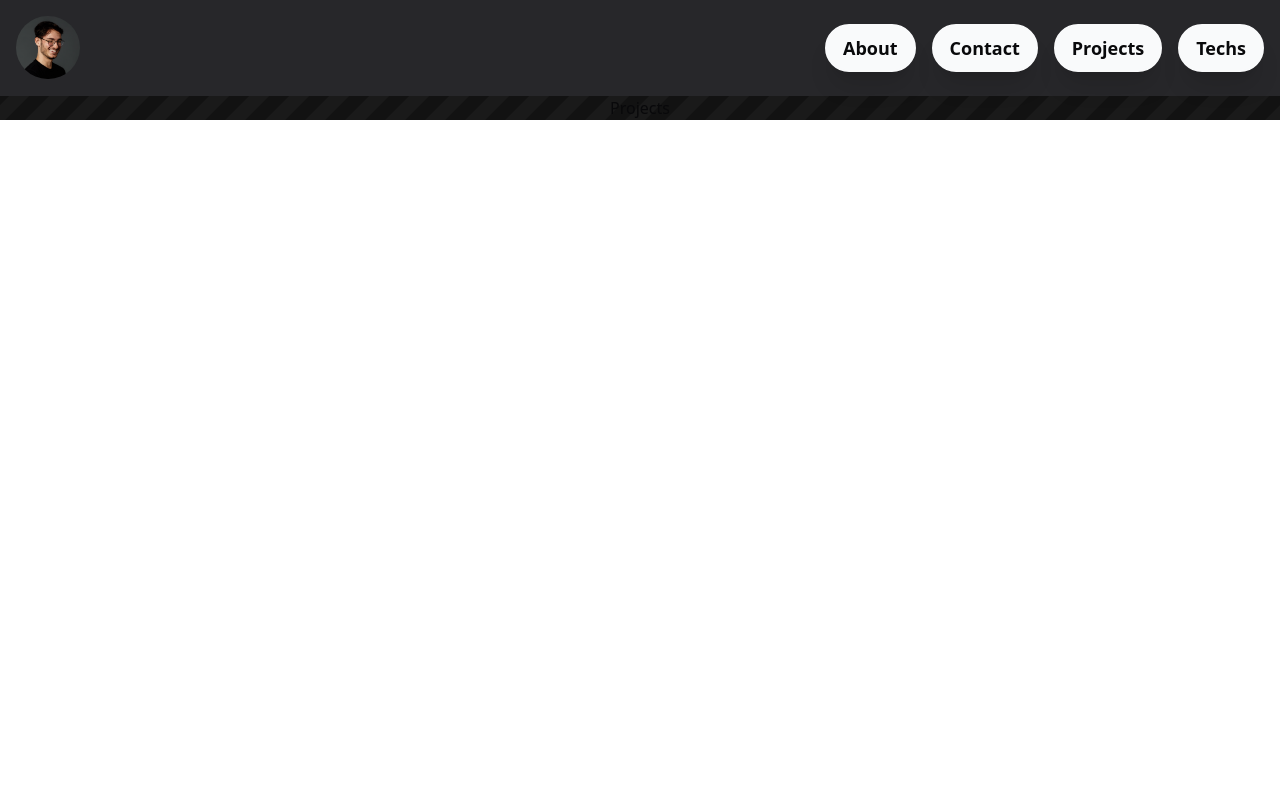
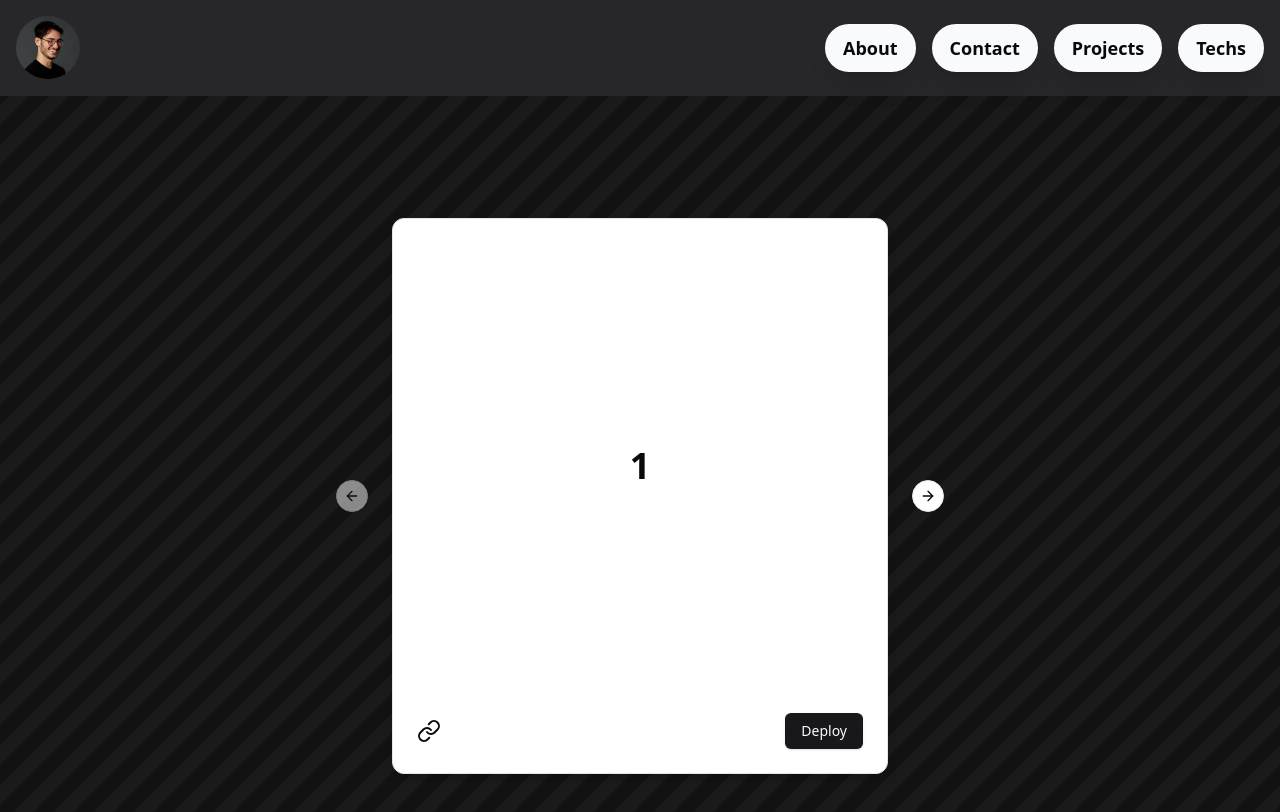
Before and after one commit to fernandoaneto2/My-portifolio, a Next.js app: page /pages/projects in a window 1280 px wide. Shown: the top 812 px of the page. Built offline with nearby package versions, Linux system fonts and the light colour scheme.

Commit message:
feat: Estrutura da Page Projects finalizada

```diff
--- a/package.json
+++ b/package.json
@@ -15,6 +15,7 @@
     "@tailwindcss/vite": "^4.0.7",
     "class-variance-authority": "^0.7.1",
     "clsx": "^2.1.1",
+    "embla-carousel-react": "^8.5.2",
     "lucide-react": "^0.475.0",
     "next": "15.1.7",
     "next-themes": "^0.4.4",
--- a/src/app/index.module.css
+++ b/src/app/index.module.css
@@ -2,7 +2,7 @@
   /* Background */
   /* Basic dimensions and centering */
   width: 100%;
-  height: 100%;
+  height: 100ch;
   display: flex;
   justify-content: center;
   align-items: center;
@@ -33,10 +33,3 @@
     background-position: 40px 40px;
   }
 }
-
-@media (max-width: 768px) {
-  .container {
-    width: 100%;
-    height: 100%;
-  }
-}
--- a/src/app/pages/about/page.module.css
+++ b/src/app/pages/about/page.module.css
@@ -1,4 +1,8 @@
 .container {
+
+
+
+  /* Background */
   /* Basic dimensions and centering */
   width: 100%;
   height: 100%;
--- a/src/app/pages/contact/page.module.css
+++ b/src/app/pages/contact/page.module.css
@@ -2,7 +2,7 @@
   /* Background */
   /* Basic dimensions and centering */
   width: 100%;
-  height: 100%;
+  height: 100vh;
   display: flex;
   justify-content: center;
   align-items: center;
@@ -33,10 +33,3 @@
     background-position: 40px 40px;
   }
 }
-
-@media (max-width: 768px) {
-  .container {
-    width: 100%;
-    height: 100%;
-  }
-}
--- a/src/app/pages/projects/page.jsx
+++ b/src/app/pages/projects/page.jsx
@@ -1,12 +1,61 @@
 import React from "react";
 import style from "./page.module.css";
 
+import { Button } from "@/components/ui/button";
+
+import {
+  Carousel,
+  CarouselContent,
+  CarouselItem,
+  CarouselNext,
+  CarouselPrevious,
+} from "@/components/ui/carousel";
+
+import {
+  Card,
+  CardContent,
+  CardDescription,
+  CardFooter,
+  CardHeader,
+  CardTitle,
+} from "@/components/ui/card";
+import { Link } from "lucide-react";
+
 const ProjectsPage = () => {
   return (
-    <div className={style.container}>
-      <div className="flex flex-col items-center justify-center">
-        <h1>Projects</h1>
-      </div>
+    <div
+      className={`${style.container} flex justify-center items-center min-h-screen`}
+    >
+      <Carousel className="w-3/4 max-w-lg">
+        <CarouselContent className="flex">
+          {Array.from({ length: 3 }).map((_, index) => (
+            <CarouselItem key={index} className="w-3/4 md:w-1/2 lg:w-1/3">
+              <div className="p-2">
+                <Card className="shadow-lg">
+                  <CardContent className="flex aspect-square items-center justify-center p-6">
+                    <span className="text-4xl font-semibold">{index + 1}</span>
+                  </CardContent>
+
+                  <CardFooter className="flex justify-between">
+                    <Link
+                      href="https://github.com/fernandoaneto2"
+                      className=""
+                      target="_blank"
+                    >
+                      GitHub
+                      <Button variant="outline"></Button>
+                    </Link>
+
+                    <Button>Deploy</Button>
+                  </CardFooter>
+                </Card>
+              </div>
+            </CarouselItem>
+          ))}
+        </CarouselContent>
+        <CarouselPrevious />
+        <CarouselNext />
+      </Carousel>
     </div>
   );
 };
--- a/src/app/pages/projects/page.module.css
+++ b/src/app/pages/projects/page.module.css
@@ -1,8 +1,11 @@
 .container {
   /* Background */
   /* Basic dimensions and centering */
+  padding: 0;
+  margin: 0;
+  box-sizing: border-box;
   width: 100%;
-  height: 100%;
+  height: 100vh;
   display: flex;
   justify-content: center;
   align-items: center;
@@ -33,10 +36,3 @@
     background-position: 40px 40px;
   }
 }
-
-@media (max-width: 768px) {
-  .container {
-    width: 100%;
-    height: 100%;
-  }
-}
--- a/src/app/pages/techs/page.jsx
+++ b/src/app/pages/techs/page.jsx
@@ -4,9 +4,7 @@ import style from "./page.module.css";
 const TechsPage = () => {
   return (
     <div className={style.container}>
-      <div className="flex flex-col items-center justify-center">
-        <h1>Techs</h1>
-      </div>
+      <div className="flex flex-col items-center justify-center"></div>
     </div>
   );
 };
--- a/src/app/pages/techs/page.module.css
+++ b/src/app/pages/techs/page.module.css
@@ -2,7 +2,7 @@
   /* Background */
   /* Basic dimensions and centering */
   width: 100%;
-  height: 100%;
+  height: 100vh;
   display: flex;
   justify-content: center;
   align-items: center;
@@ -33,10 +33,3 @@
     background-position: 40px 40px;
   }
 }
-
-@media (max-width: 768px) {
-  .container {
-    width: 100%;
-    height: 100%;
-  }
-}
--- a/src/components/ui/button.tsx
+++ b/src/components/ui/button.tsx
@@ -5,25 +5,26 @@ import { cva, type VariantProps } from "class-variance-authority";
 import { cn } from "@/lib/utils";
 
 const buttonVariants = cva(
-  "inline-flex items-center justify-center gap-2 whitespace-nowrap rounded-md text-sm font-medium ring-offset-background transition-colors focus-visible:outline-none focus-visible:ring-2 focus-visible:ring-ring focus-visible:ring-offset-2 disabled:pointer-events-none disabled:opacity-50 [&_svg]:pointer-events-none [&_svg]:size-4 [&_svg]:shrink-0",
+  "inline-flex items-center justify-center gap-2 whitespace-nowrap rounded-md text-sm font-medium transition-colors focus-visible:outline-none focus-visible:ring-1 focus-visible:ring-ring disabled:pointer-events-none disabled:opacity-50 [&_svg]:pointer-events-none [&_svg]:size-4 [&_svg]:shrink-0",
   {
     variants: {
       variant: {
-        default: "bg-primary text-primary-foreground hover:bg-primary/90",
+        default:
+          "bg-primary text-primary-foreground shadow hover:bg-primary/90",
         destructive:
-          "bg-destructive text-destructive-foreground hover:bg-destructive/90",
+          "bg-destructive text-destructive-foreground shadow-sm hover:bg-destructive/90",
         outline:
-          "border border-input bg-background hover:bg-accent hover:text-accent-foreground",
+          "border border-input bg-background shadow-sm hover:bg-accent hover:text-accent-foreground",
         secondary:
-          "bg-secondary text-secondary-foreground hover:bg-secondary/80",
+          "bg-secondary text-secondary-foreground shadow-sm hover:bg-secondary/80",
         ghost: "hover:bg-accent hover:text-accent-foreground",
         link: "text-primary underline-offset-4 hover:underline",
       },
       size: {
-        default: "h-10 px-4 py-2",
-        sm: "h-9 rounded-md px-3",
-        lg: "h-11 rounded-md px-8",
-        icon: "h-10 w-10",
+        default: "h-9 px-4 py-2",
+        sm: "h-8 rounded-md px-3 text-xs",
+        lg: "h-10 rounded-md px-8",
+        icon: "h-9 w-9",
       },
     },
     defaultVariants: {
--- /dev/null
+++ b/src/components/ui/card.tsx
@@ -0,0 +1,76 @@
+import * as React from "react"
+
+import { cn } from "@/lib/utils"
+
+const Card = React.forwardRef<
+  HTMLDivElement,
+  React.HTMLAttributes<HTMLDivElement>
+>(({ className, ...props }, ref) => (
+  <div
+    ref={ref}
+    className={cn(
+      "rounded-xl border bg-card text-card-foreground shadow",
+      className
+    )}
+    {...props}
+  />
+))
+Card.displayName = "Card"
+
+const CardHeader = React.forwardRef<
+  HTMLDivElement,
+  React.HTMLAttributes<HTMLDivElement>
+>(({ className, ...props }, ref) => (
+  <div
+    ref={ref}
+    className={cn("flex flex-col space-y-1.5 p-6", className)}
+    {...props}
+  />
+))
+CardHeader.displayName = "CardHeader"
+
+const CardTitle = React.forwardRef<
+  HTMLDivElement,
+  React.HTMLAttributes<HTMLDivElement>
+>(({ className, ...props }, ref) => (
+  <div
+    ref={ref}
+    className={cn("font-semibold leading-none tracking-tight", className)}
+    {...props}
+  />
+))
+CardTitle.displayName = "CardTitle"
+
+const CardDescription = React.forwardRef<
+  HTMLDivElement,
+  React.HTMLAttributes<HTMLDivElement>
+>(({ className, ...props }, ref) => (
+  <div
+    ref={ref}
+    className={cn("text-sm text-muted-foreground", className)}
+    {...props}
+  />
+))
+CardDescription.displayName = "CardDescription"
+
+const CardContent = React.forwardRef<
+  HTMLDivElement,
+  React.HTMLAttributes<HTMLDivElement>
+>(({ className, ...props }, ref) => (
+  <div ref={ref} className={cn("p-6 pt-0", className)} {...props} />
+))
+CardContent.displayName = "CardContent"
+
+const CardFooter = React.forwardRef<
+  HTMLDivElement,
+  React.HTMLAttributes<HTMLDivElement>
+>(({ className, ...props }, ref) => (
+  <div
+    ref={ref}
+    className={cn("flex items-center p-6 pt-0", className)}
+    {...props}
+  />
+))
+CardFooter.displayName = "CardFooter"
+
+export { Card, CardHeader, CardFooter, CardTitle, CardDescription, CardContent }
--- /dev/null
+++ b/src/components/ui/carousel.tsx
@@ -0,0 +1,262 @@
+"use client";
+
+import * as React from "react";
+import useEmblaCarousel, {
+  type UseEmblaCarouselType,
+} from "embla-carousel-react";
+import { ArrowLeft, ArrowRight } from "lucide-react";
+
+import { cn } from "@/lib/utils";
+import { Button } from "@/components/ui/button";
+
+type CarouselApi = UseEmblaCarouselType[1];
+type UseCarouselParameters = Parameters<typeof useEmblaCarousel>;
+type CarouselOptions = UseCarouselParameters[0];
+type CarouselPlugin = UseCarouselParameters[1];
+
+type CarouselProps = {
+  opts?: CarouselOptions;
+  plugins?: CarouselPlugin;
+  orientation?: "horizontal" | "vertical";
+  setApi?: (api: CarouselApi) => void;
+};
+
+type CarouselContextProps = {
+  carouselRef: ReturnType<typeof useEmblaCarousel>[0];
+  api: ReturnType<typeof useEmblaCarousel>[1];
+  scrollPrev: () => void;
+  scrollNext: () => void;
+  canScrollPrev: boolean;
+  canScrollNext: boolean;
+} & CarouselProps;
+
+const CarouselContext = React.createContext<CarouselContextProps | null>(null);
+
+function useCarousel() {
+  const context = React.useContext(CarouselContext);
+
+  if (!context) {
+    throw new Error("useCarousel must be used within a <Carousel />");
+  }
+
+  return context;
+}
+
+const Carousel = React.forwardRef<
+  HTMLDivElement,
+  React.HTMLAttributes<HTMLDivElement> & CarouselProps
+>(
+  (
+    {
+      orientation = "horizontal",
+      opts,
+      setApi,
+      plugins,
+      className,
+      children,
+      ...props
+    },
+    ref
+  ) => {
+    const [carouselRef, api] = useEmblaCarousel(
+      {
+        ...opts,
+        axis: orientation === "horizontal" ? "x" : "y",
+      },
+      plugins
+    );
+    const [canScrollPrev, setCanScrollPrev] = React.useState(false);
+    const [canScrollNext, setCanScrollNext] = React.useState(false);
+
+    const onSelect = React.useCallback((api: CarouselApi) => {
+      if (!api) {
+        return;
+      }
+
+      setCanScrollPrev(api.canScrollPrev());
+      setCanScrollNext(api.canScrollNext());
+    }, []);
+
+    const scrollPrev = React.useCallback(() => {
+      api?.scrollPrev();
+    }, [api]);
+
+    const scrollNext = React.useCallback(() => {
+      api?.scrollNext();
+    }, [api]);
+
+    const handleKeyDown = React.useCallback(
+      (event: React.KeyboardEvent<HTMLDivElement>) => {
+        if (event.key === "ArrowLeft") {
+          event.preventDefault();
+          scrollPrev();
+        } else if (event.key === "ArrowRight") {
+          event.preventDefault();
+          scrollNext();
+        }
+      },
+      [scrollPrev, scrollNext]
+    );
+
+    React.useEffect(() => {
+      if (!api || !setApi) {
+        return;
+      }
+
+      setApi(api);
+    }, [api, setApi]);
+
+    React.useEffect(() => {
+      if (!api) {
+        return;
+      }
+
+      onSelect(api);
+      api.on("reInit", onSelect);
+      api.on("select", onSelect);
+
+      return () => {
+        api?.off("select", onSelect);
+      };
+    }, [api, onSelect]);
+
+    return (
+      <CarouselContext.Provider
+        value={{
+          carouselRef,
+          api: api,
+          opts,
+          orientation:
+            orientation || (opts?.axis === "y" ? "vertical" : "horizontal"),
+          scrollPrev,
+          scrollNext,
+          canScrollPrev,
+          canScrollNext,
+        }}
+      >
+        <div
+          ref={ref}
+          onKeyDownCapture={handleKeyDown}
+          className={cn("relative", className)}
+          role="region"
+          aria-roledescription="carousel"
+          {...props}
+        >
+          {children}
+        </div>
+      </CarouselContext.Provider>
+    );
+  }
+);
+Carousel.displayName = "Carousel";
+
+const CarouselContent = React.forwardRef<
+  HTMLDivElement,
+  React.HTMLAttributes<HTMLDivElement>
+>(({ className, ...props }, ref) => {
+  const { carouselRef, orientation } = useCarousel();
+
+  return (
+    <div ref={carouselRef} className="overflow-hidden">
+      <div
+        ref={ref}
+        className={cn(
+          "flex",
+          orientation === "horizontal" ? "-ml-4" : "-mt-4 flex-col",
+          className
+        )}
+        {...props}
+      />
+    </div>
+  );
+});
+CarouselContent.displayName = "CarouselContent";
+
+const CarouselItem = React.forwardRef<
+  HTMLDivElement,
+  React.HTMLAttributes<HTMLDivElement>
+>(({ className, ...props }, ref) => {
+  const { orientation } = useCarousel();
+
+  return (
+    <div
+      ref={ref}
+      role="group"
+      aria-roledescription="slide"
+      className={cn(
+        "min-w-0 shrink-0 grow-0 basis-full",
+        orientation === "horizontal" ? "pl-4" : "pt-4",
+        className
+      )}
+      {...props}
+    />
+  );
+});
+CarouselItem.displayName = "CarouselItem";
+
+const CarouselPrevious = React.forwardRef<
+  HTMLButtonElement,
+  React.ComponentProps<typeof Button>
+>(({ className, variant = "outline", size = "icon", ...props }, ref) => {
+  const { orientation, scrollPrev, canScrollPrev } = useCarousel();
+
+  return (
+    <Button
+      ref={ref}
+      variant={variant}
+      size={size}
+      className={cn(
+        "absolute  h-8 w-8 rounded-full",
+        orientation === "horizontal"
+          ? "-left-12 top-1/2 -translate-y-1/2"
+          : "-top-12 left-1/2 -translate-x-1/2 rotate-90",
+        className
+      )}
+      disabled={!canScrollPrev}
+      onClick={scrollPrev}
+      {...props}
+    >
+      <ArrowLeft className="h-4 w-4" />
+      <span className="sr-only">Previous slide</span>
+    </Button>
+  );
+});
+CarouselPrevious.displayName = "CarouselPrevious";
+
+const CarouselNext = React.forwardRef<
+  HTMLButtonElement,
+  React.ComponentProps<typeof Button>
+>(({ className, variant = "outline", size = "icon", ...props }, ref) => {
+  const { orientation, scrollNext, canScrollNext } = useCarousel();
+
+  return (
+    <Button
+      ref={ref}
+      variant={variant}
+      size={size}
+      className={cn(
+        "absolute h-8 w-8 rounded-full",
+        orientation === "horizontal"
+          ? "-right-12 top-1/2 -translate-y-1/2"
+          : "-bottom-12 left-1/2 -translate-x-1/2 rotate-90",
+        className
+      )}
+      disabled={!canScrollNext}
+      onClick={scrollNext}
+      {...props}
+    >
+      <ArrowRight className="h-4 w-4" />
+      <span className="sr-only">Next slide</span>
+    </Button>
+  );
+});
+CarouselNext.displayName = "CarouselNext";
+
+export {
+  type CarouselApi,
+  Carousel,
+  CarouselContent,
+  CarouselItem,
+  CarouselPrevious,
+  CarouselNext,
+};
```
Also changed, not shown: 1 other file (tests, documents, lock files or other folders).
